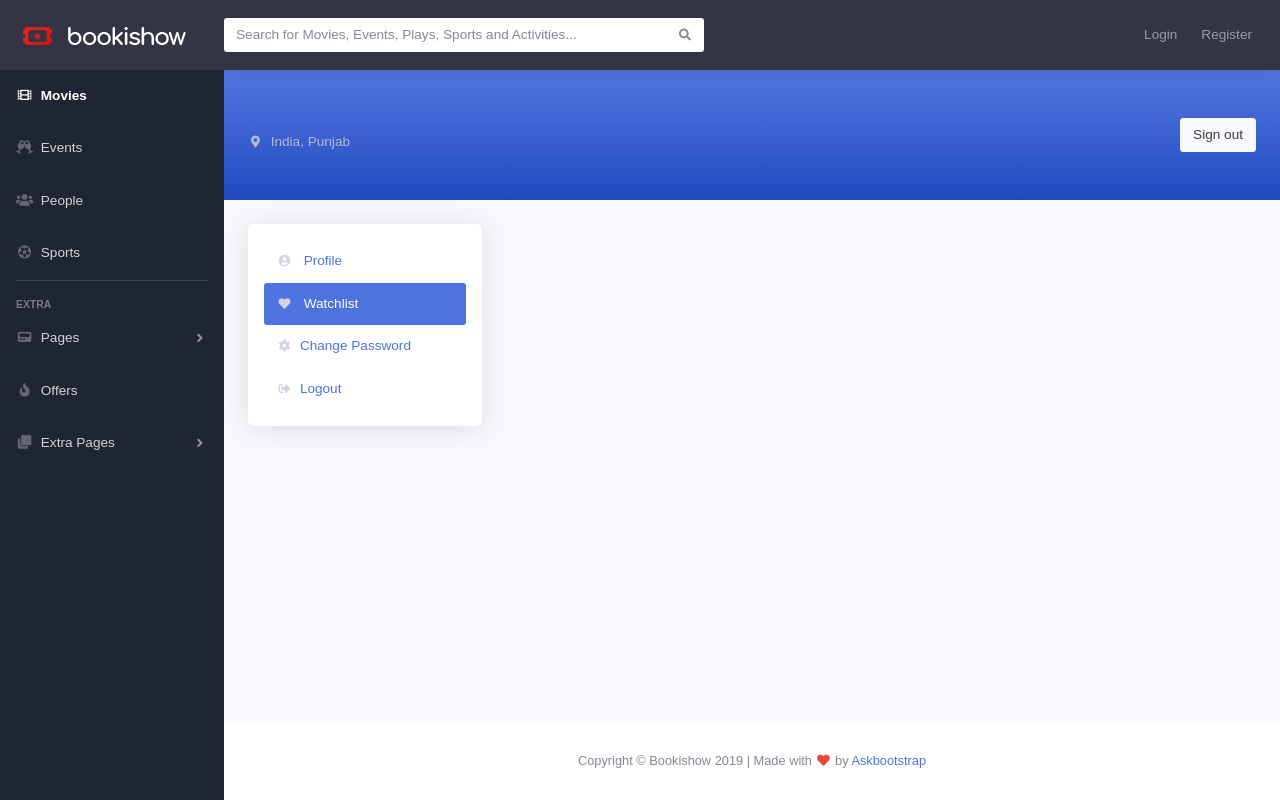
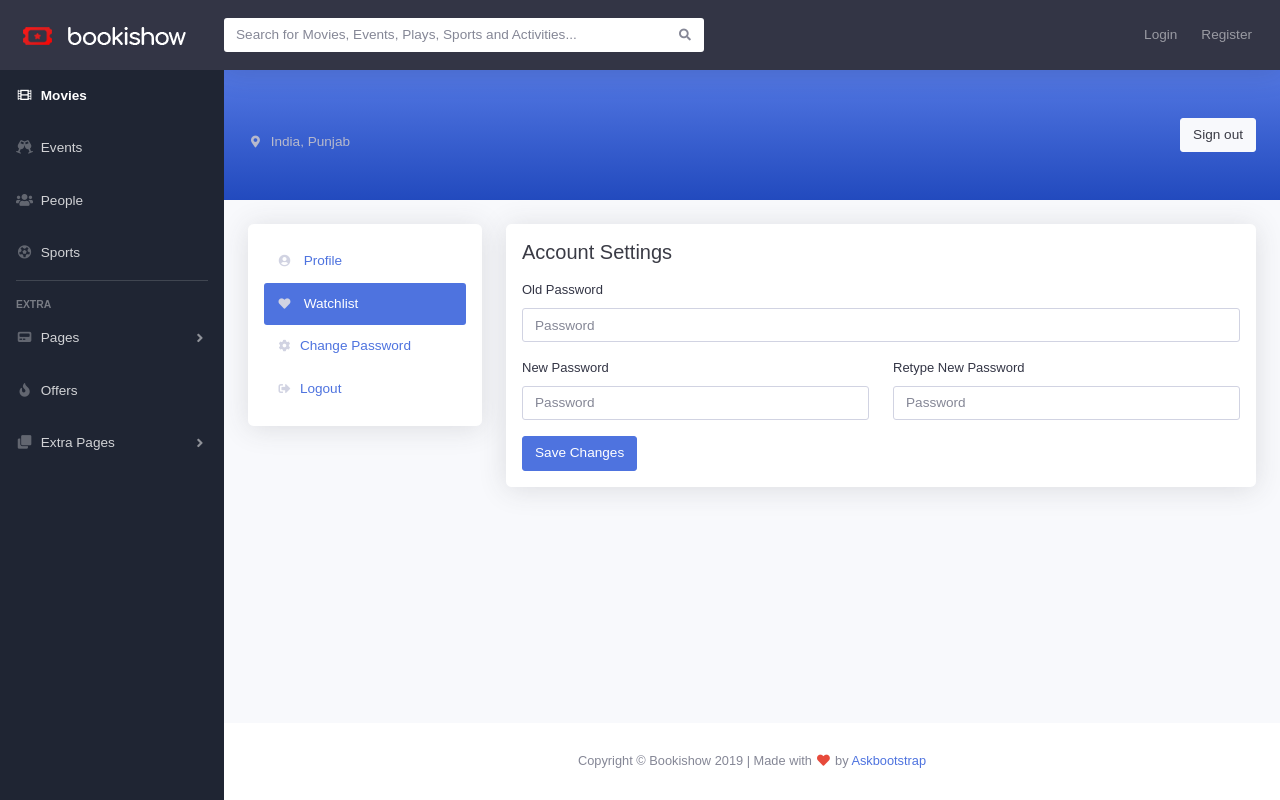
Before and after one commit to duyguadadivle/movieapp, a Django app: page /account/watch-list in a window 1280 px wide. Run offline with Django 4.2, Linux system fonts and the light colour scheme; some libraries are stand-ins or nearby versions; some web fonts are replaced.

Commit message:
profile menu change password

```diff
--- a/movieapp/account/templates/account/watch-list.html
+++ b/movieapp/account/templates/account/watch-list.html
@@ -29,6 +29,72 @@
                    {% include 'partials/_profile-menu.html' %}
               </div>
               <div class="col-xl-9 col-lg-9">
+
+
+                <div class="bg-white p-3 widget shadow rounded mb-4">
+
+                  <div
+                    class="tab-pane fade active show"
+                    id="sidebar-1-4"
+                    role="tabpanel"
+                    aria-labelledby="sidebar-1-4">
+                    <div
+                      class="
+                        d-sm-flex
+                        align-items-center
+                        justify-content-between
+                        mb-3
+                      "
+                    >
+                      <h1 class="h5 mb-0 text-gray-900">Account Settings</h1>
+                    </div>
+                    <div class="row gutter-1">
+                      <div class="col-12">
+                        <div class="form-group">
+                          <label for="exampleInput8">Old Password</label>
+                          <input
+                            id="exampleInput8"
+                            type="password"
+                            class="form-control"
+                            placeholder="Password"
+                          />
+                        </div>
+                      </div>
+                      <div class="col-md-6">
+                        <div class="form-group">
+                          <label for="exampleInput9">New Password</label>
+                          <input
+                            id="exampleInput9"
+                            type="password"
+                            class="form-control"
+                            placeholder="Password"
+                          />
+                        </div>
+                      </div>
+                      <div class="col-md-6">
+                        <div class="form-group">
+                          <label for="exampleInput10">Retype New Password</label>
+                          <input
+                            id="exampleInput10"
+                            type="password"
+                            class="form-control"
+                            placeholder="Password"
+                          />
+                        </div>
+                      </div>
+                    </div>
+                    <div class="row">
+                      <div class="col">
+                        <a href="#!" class="btn btn-primary">Save Changes</a>
+                      </div>
+                    </div>
+                  </div>
+
+              </div>
+
+
+
+
             </div>
           </div>
 
```
Also changed, not shown: movieapp/account/templates/account/change_password.html (+40 -0 lines), movieapp/db.sqlite3.
